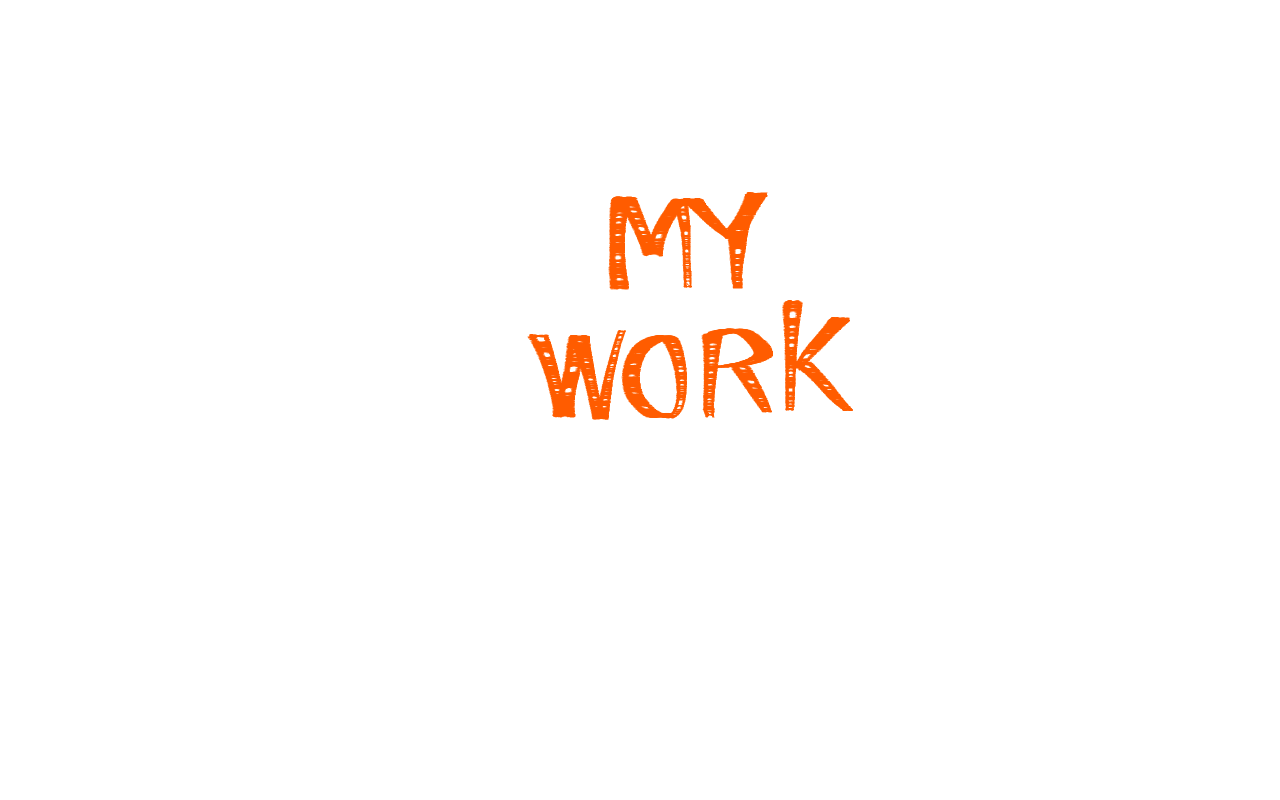
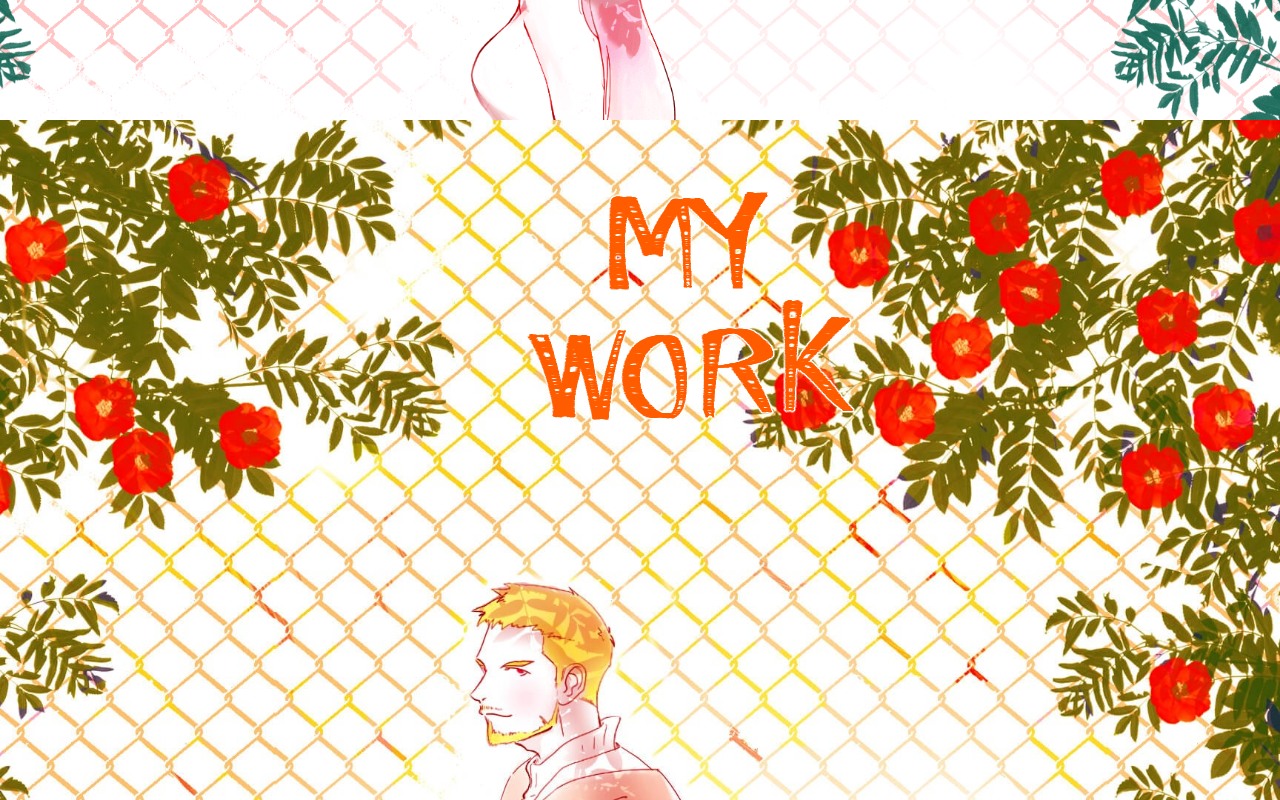
Before and after one commit to dbtls0122/myportpolio, a plain HTML site: page index.html in a window 1280 px wide. Shown: the part 680-1480 px from the top of the page. Drawn offline with Linux system fonts and the light colour scheme.

Commit message:
portfolio

```diff
--- a/index.html
+++ b/index.html
@@ -19,7 +19,7 @@
 			html,body{height:100%}
 
 			article:nth-child(1){background-image:url("image/main1.png");}
-			article:nth-child(2){background-image:url("image/main2.jpg");}
+			article:nth-child(2){background-image:url("image/main2.png");}
 			article:nth-child(3){background-image:url("image/main3.png");}
 			article{ width:100; height: 900px;
 					 background-size: cover;
```
Also changed, not shown: image/main1.png (renamed from image/아침.png), image/main2.png (renamed from image/점심.jpg), image/main3.png (renamed from image/저녁.png), 1 other file.
